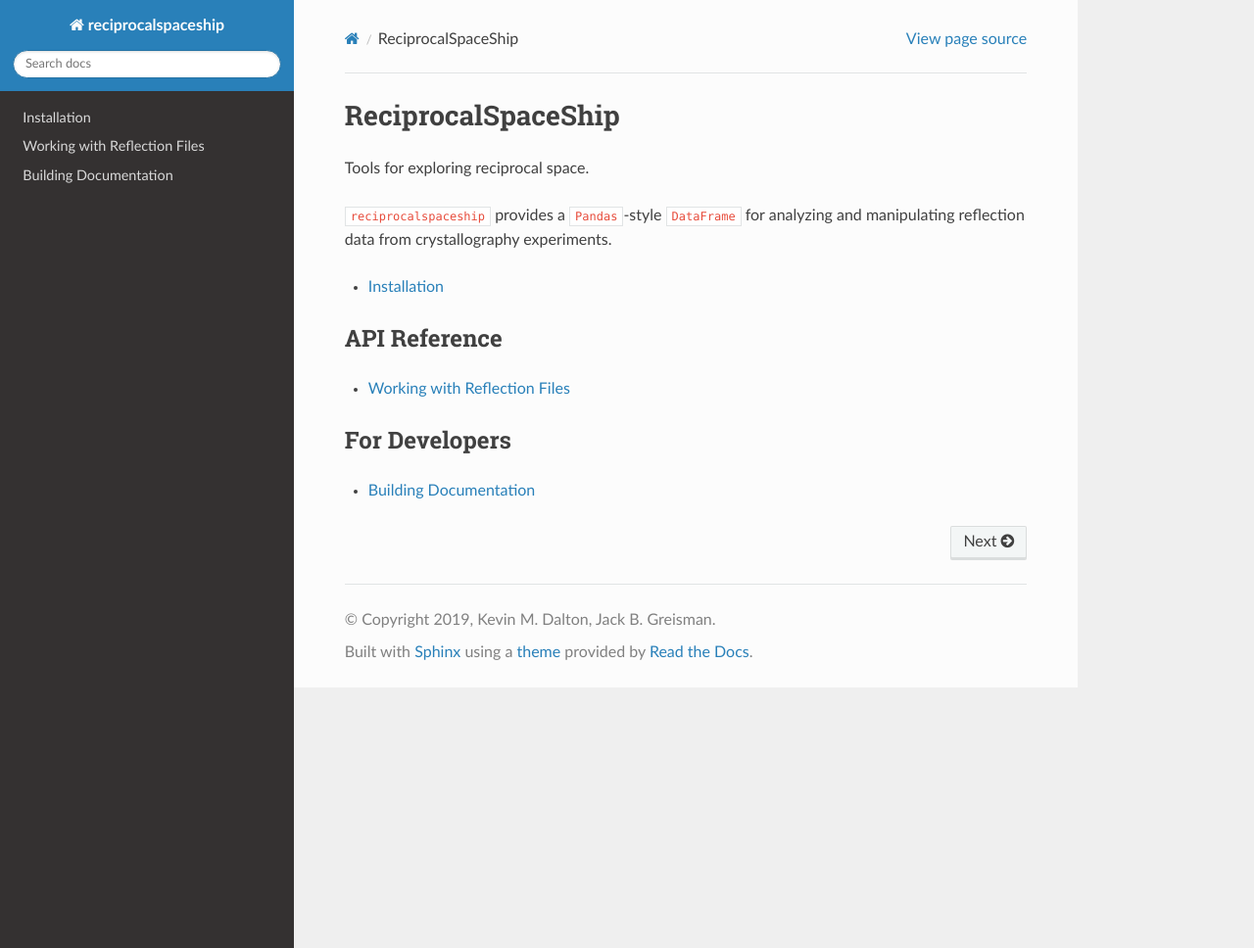
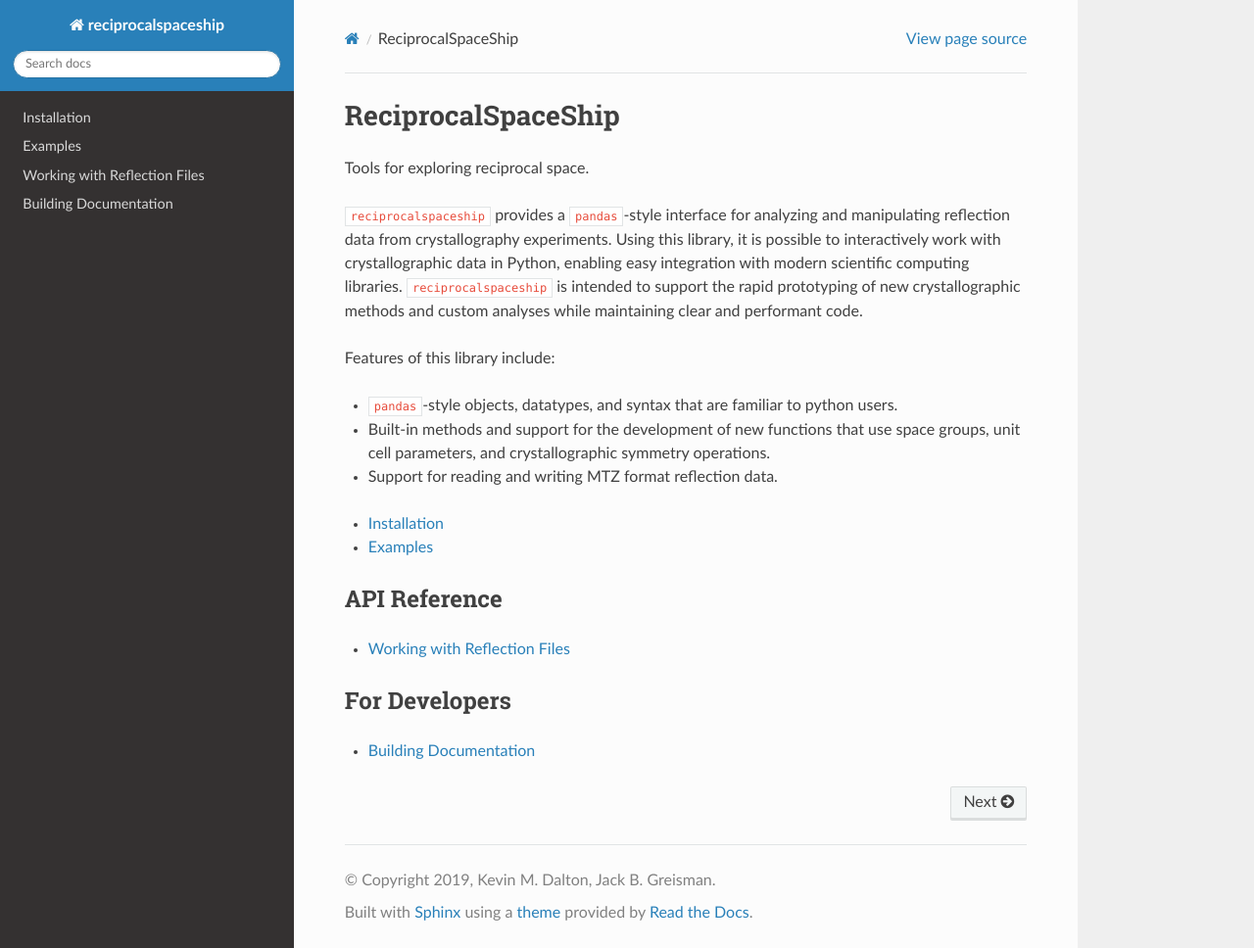
Before and after one commit to rs-station/reciprocalspaceship, a Sphinx documentation site: the page built from docs/index.rst, in a window 1280 px wide and 968 px high. Shown: the whole window at 98% size. Built offline with Sphinx 7.4.7 and the Read the Docs theme 2.0.0, drawn with Linux system fonts in a browser that asks for light colours.

Commit message:
Update documentation to include link to examples

```diff
--- a/docs/index.rst
+++ b/docs/index.rst
@@ -3,15 +3,28 @@
 
 Tools for exploring reciprocal space.
 
-``reciprocalspaceship`` provides a ``Pandas``-style ``DataFrame`` for
+``reciprocalspaceship`` provides a ``pandas``-style interface for
 analyzing and manipulating reflection data from crystallography
-experiments.
+experiments. Using this library, it is possible to interactively
+work with crystallographic data in Python, enabling easy
+integration with modern scientific computing libraries. ``reciprocalspaceship``
+is intended to support the rapid prototyping of new crystallographic methods and
+custom analyses while maintaining clear and performant code.
+
+Features of this library include:
+
+- ``pandas``-style objects, datatypes, and syntax that are familiar to python users.
+- Built-in methods and support for the development of new functions that use space groups,
+  unit cell parameters, and crystallographic symmetry operations.
+- Support for reading and writing MTZ format reflection data.
+
 
 
 .. toctree::
    :maxdepth: 1
 
    installation
+   examples
 
 API Reference
 -------------
```
Also changed, not shown: docs/examples.rst (added, +9 -0 lines).
